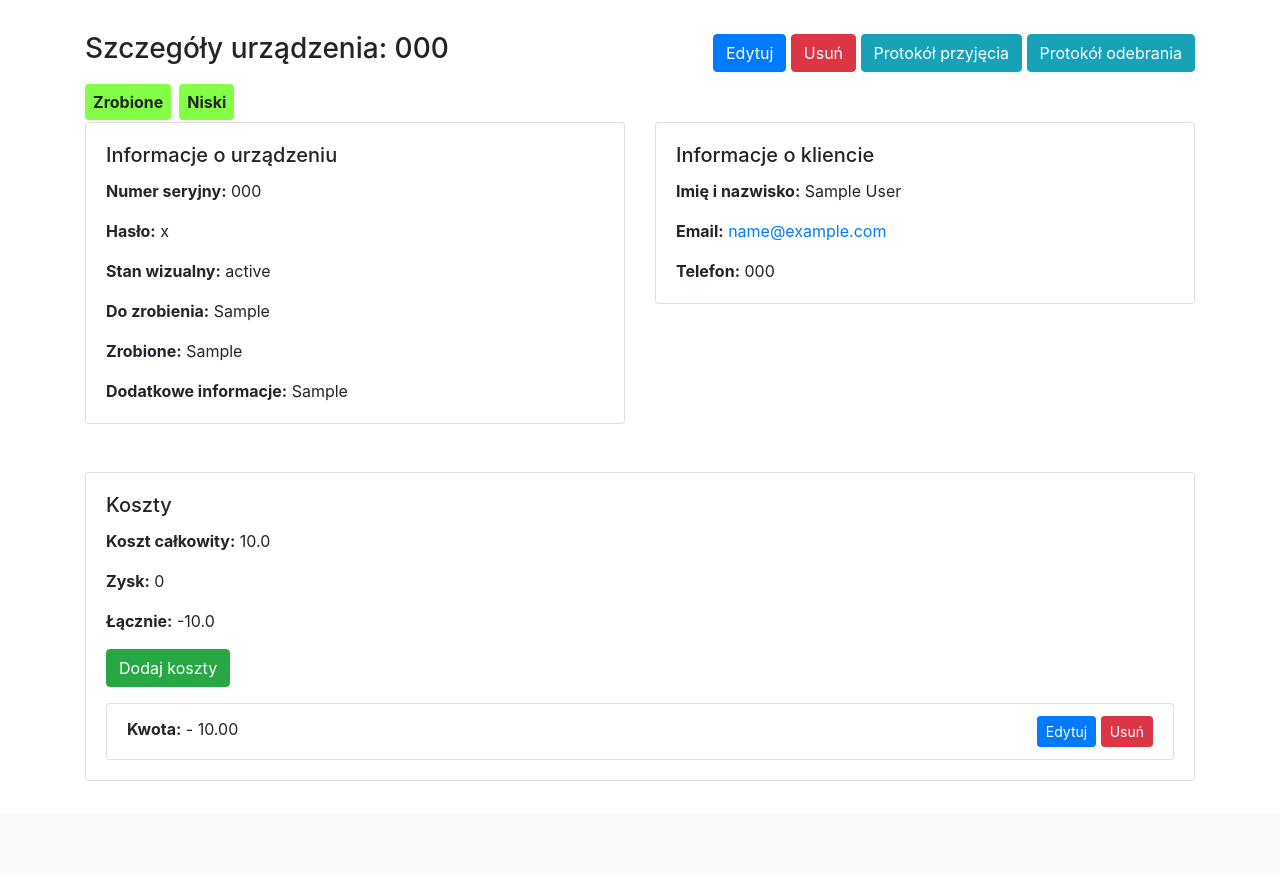
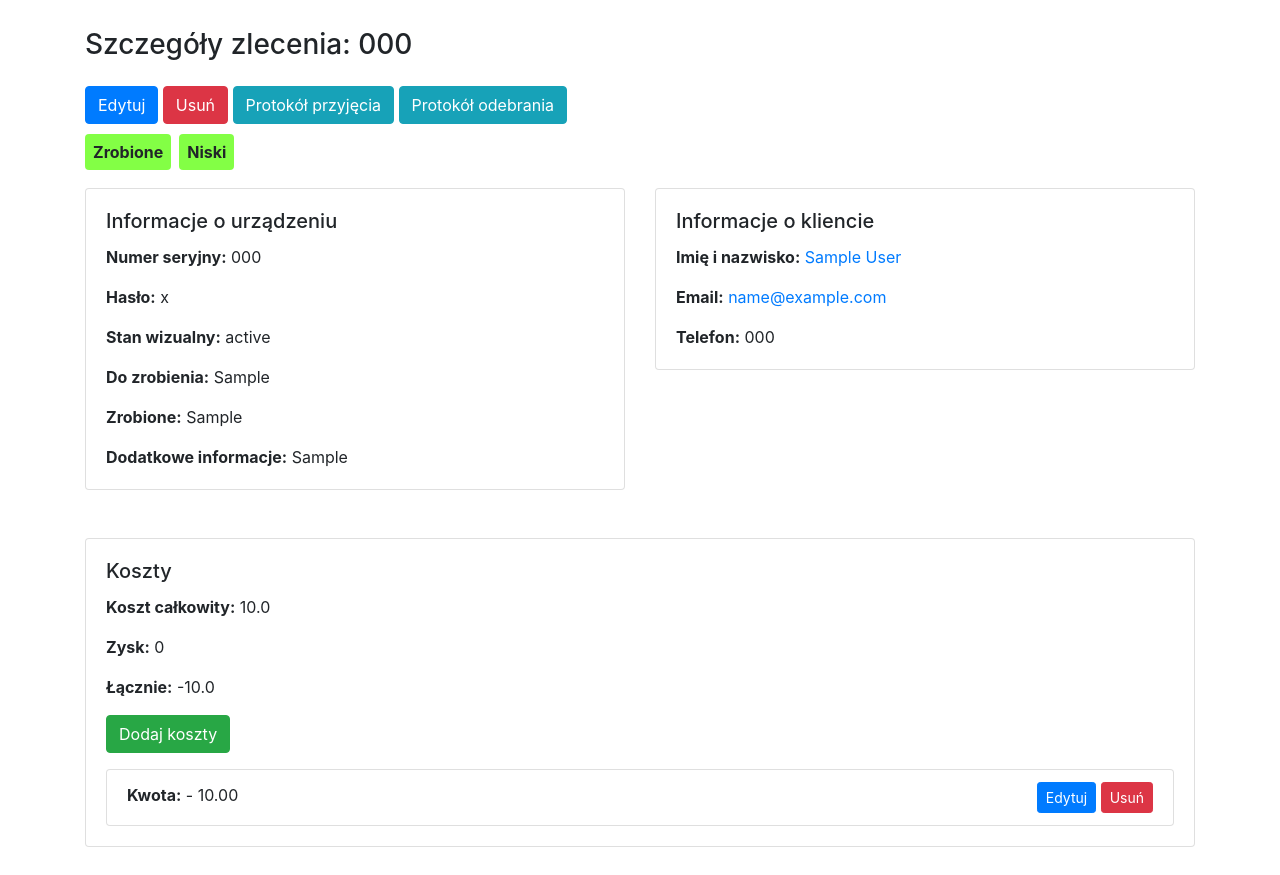
Before and after one commit to DEENUU1/silent-service, a Django app: page /1/ in a window 1280 px wide. Shown: the part 56-931 px from the top of the page. Before the commit the page ends 837 px from the top, so only its background shows below. Run offline with Django 4.2, Linux system fonts and the light colour scheme; a user stored in the database is signed in; tables that the repository leaves empty hold one stand-in row (values such as "Sample post"); some libraries are stand-ins or nearby versions.

Commit message:
style: improve styling for details page

```diff
--- a/templates/base/base.html
+++ b/templates/base/base.html
@@ -27,7 +27,7 @@
         {% endfor %}
     {% endif %}
 
-    <div class="px-5 py-2">
+    <div class="px-5 py-1">
     {% block content %} {% endblock %}
     </div>
 
--- a/templates/workshop/repair_item_detail.html
+++ b/templates/workshop/repair_item_detail.html
@@ -6,18 +6,31 @@
 {% block content %}
     <div class="container mt-4">
     <div class="d-flex justify-content-between align-items-center mb-3">
-        <h1 class="h3">Szczegóły urządzenia: {{ object.serial_number }}</h1>
-        <div>
+        <div class="">
+            <div class="row">
+                <div class="col">
+                    <h1 class="h3">Szczegóły zlecenia: {{ object.serial_number }}</h1>
+                </div>
+            </div>
+            <div class="row">
+                <div class="col">
+                    <div class="mt-3">
                         <a href="{% url 'workshop:repair-item-update' object.id %}" class="btn btn-primary">Edytuj</a>
-            <form action="{% url 'workshop:repair-item-delete' object.id %}" method="POST" class="d-inline-block">
+                        <form action="{% url 'workshop:repair-item-delete' object.id %}" method="POST"
+                              class="d-inline-block">
                             {% csrf_token %}
                             <button class="btn btn-danger" type="submit">Usuń</button>
                         </form>
-            <a href="{% url 'workshop:admission-protocol' object.id %}" class="btn btn-info">Protokół przyjęcia</a>
-            <a href="{% url 'workshop:acceptance-protocol' object.id %}" class="btn btn-info">Protokół odebrania</a>
+                        <a href="{% url 'workshop:admission-protocol' object.id %}" class="btn btn-info">Protokół
+                            przyjęcia</a>
+                        <a href="{% url 'workshop:acceptance-protocol' object.id %}" class="btn btn-info">Protokół
+                            odebrania</a>
                     </div>
                 </div>
-    <div>
+            </div>
+            <div class="row">
+                <div class="col">
+                    <div class="mt-3">
                         <div class="d-flex justify-content-start gap-2">
                             <div class="mb-2">
                                 {% if object.status %}
@@ -30,14 +43,25 @@
                             </div>
                             <div class="mb-2">
                                 {% if object.priority == "low" %}
-                <span style="background-color: rgba(86,255,0,0.73);" class="p-2 rounded font-weight-bold">Niski</span>
+                                    <span style="background-color: rgba(86,255,0,0.73);"
+                                          class="p-2 rounded font-weight-bold">Niski</span>
                                 {% elif object.priority == "mid" %}
-                <span style="background-color: rgba(255,145,0,0.73);" class="p-2 rounded font-weight-bold">Średni</span>
+                                    <span style="background-color: rgba(255,145,0,0.73);"
+                                          class="p-2 rounded font-weight-bold">Średni</span>
                                 {% elif object.priority == "high" %}
-                <span style="background-color: rgba(255, 0, 0, 0.3);" class="p-2 rounded font-weight-bold">Wysoki</span>
+                                    <span style="background-color: rgba(255, 0, 0, 0.3);"
+                                          class="p-2 rounded font-weight-bold">Wysoki</span>
                                 {% endif %}
                             </div>
                         </div>
+                    </div>
+                </div>
+            </div>
+        </div>
+
+    </div>
+    <div>
+
 
         <div class="row mb-4">
             <div class="col-md-6 mb-4">
@@ -58,8 +82,10 @@
                 <div class="card">
                     <div class="card-body">
                         <h5 class="card-title">Informacje o kliencie</h5>
-                        <p class="card-text"><strong>Imię i nazwisko:</strong> {{ object.customer.name }}</p>
-                        <p class="card-text"><strong>Email:</strong> <a href="mailto:{{object.customer.email}}">{{object.customer.email }}</a></p>
+                        <p class="card-text"><strong>Imię i nazwisko:</strong><a
+                                href="{% url 'workshop:customer-detail' object.customer.id %}"> {{ object.customer.name }}</a></p>
+                        <p class="card-text"><strong>Email:</strong> <a
+                                href="mailto:{{ object.customer.email }}">{{ object.customer.email }}</a></p>
                         <p class="card-text"><strong>Telefon:</strong> {{ object.customer.phone }}</p>
                     </div>
                 </div>
@@ -87,7 +113,8 @@
                                         {% endif %}
                                     </div>
                                     <div>
-                                    <a href="{% url 'workshop:costs-update' cost.id %}" class="btn btn-sm btn-primary">Edytuj</a>
+                                        <a href="{% url 'workshop:costs-update' cost.id %}"
+                                           class="btn btn-sm btn-primary">Edytuj</a>
                                         <form action="{% url 'workshop:costs-delete' cost.id %}" method="POST"
                                               class="d-inline-block">
                                             {% csrf_token %}
```
Also changed, not shown: templates/warehouse/device_type_detail.html (+18 -7 lines), templates/workshop/customer_detail.html (+18 -7 lines). Lines whose indentation alone changed are shown as unchanged.
